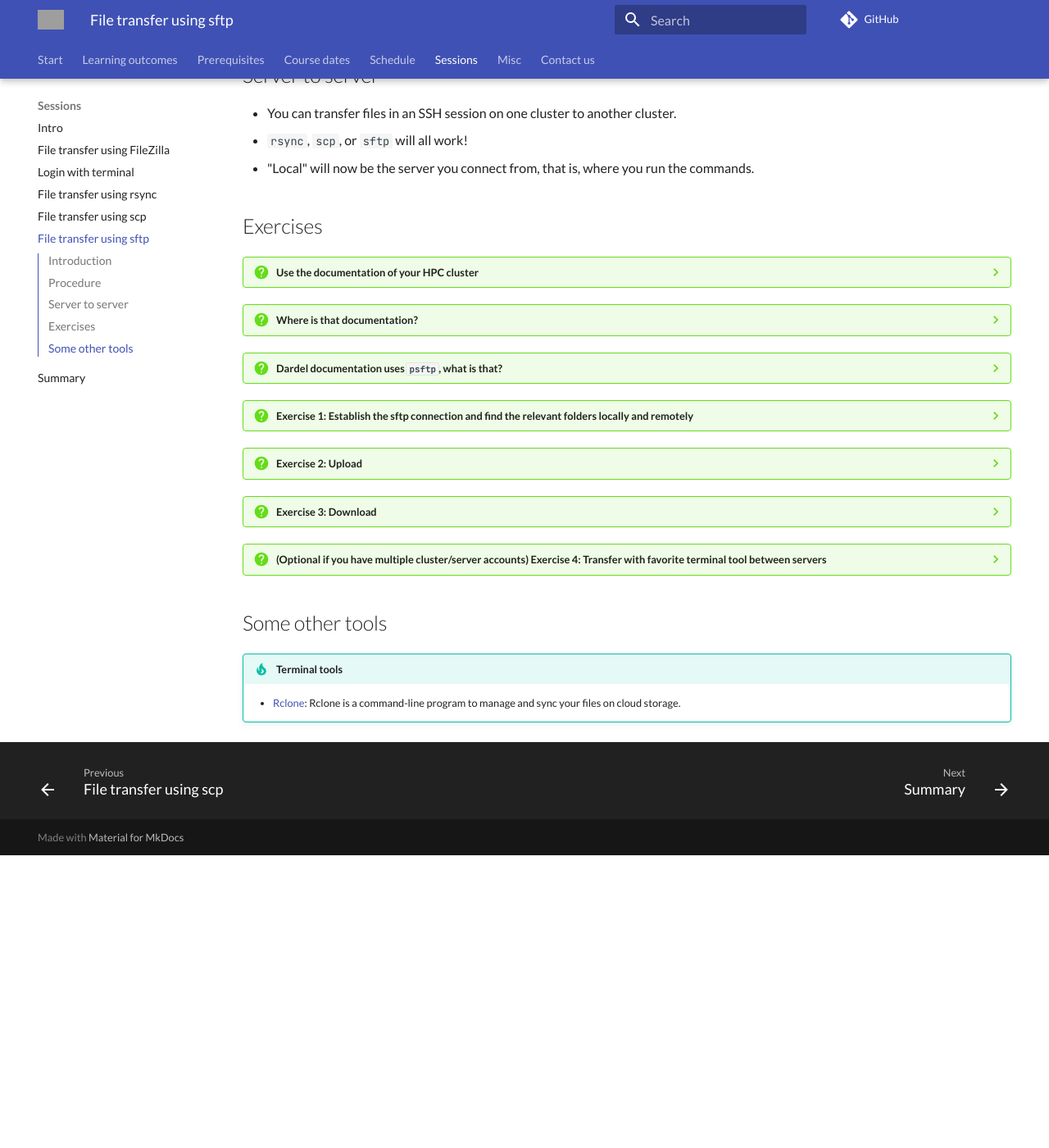
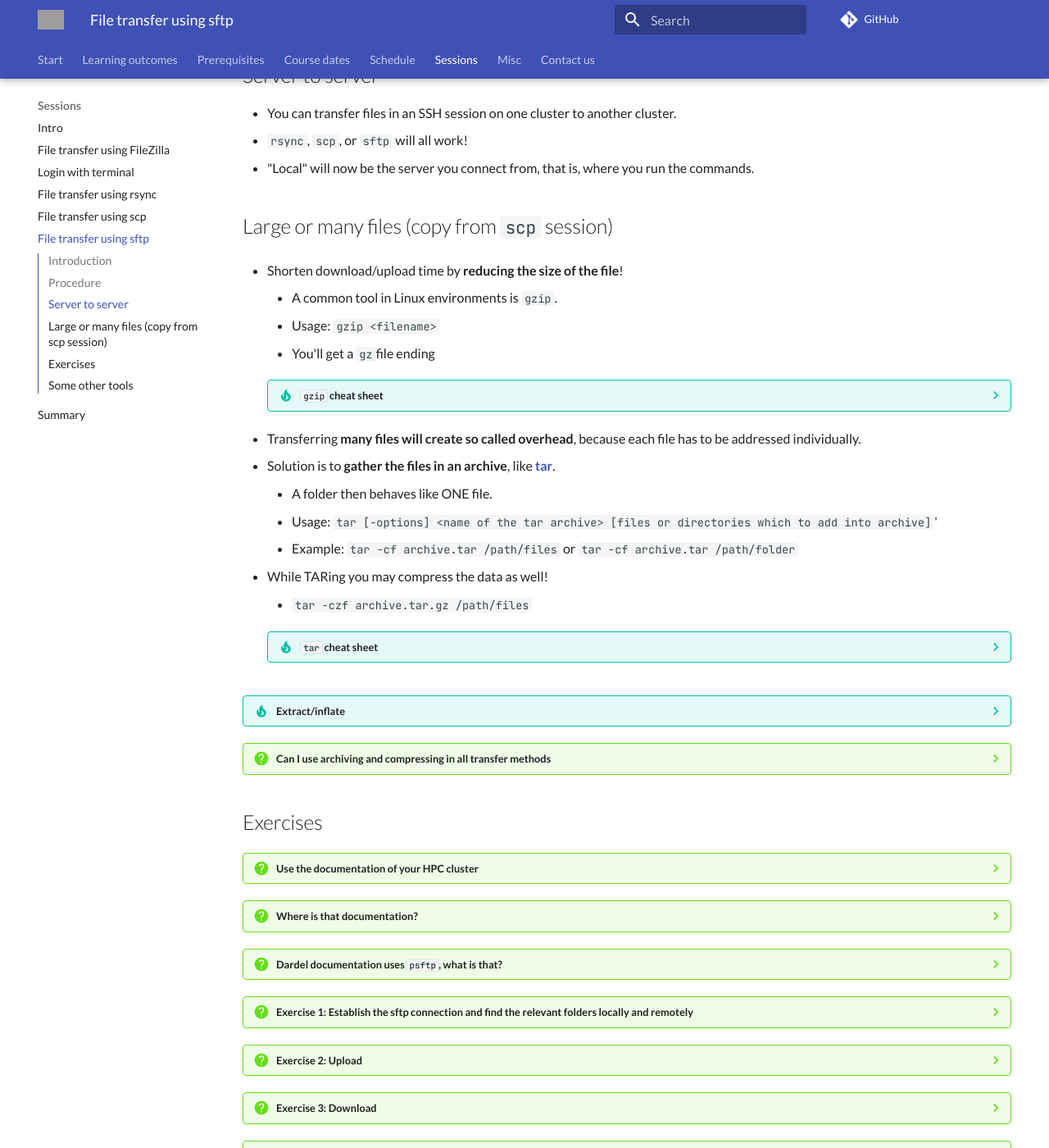
Before and after one commit to UPPMAX/naiss_file_transfer_course, an MkDocs documentation site: the page built from docs/sessions/sftp/README.md, in a window 1280 px wide and 1400 px high, scrolled down 1569 px. Shown: the whole window at 82% size. Built offline with MkDocs 1.6.1 and Material for MkDocs 9.7.7, drawn with Linux system fonts in a browser that asks for light colours; comment, search, counter and statistics services are not loaded; before the commit the page ends 2612 px from its top, so only the background shows below that; some of the changed text lies outside the part shown; grey boxes are pictures that could not be loaded.

Commit message:
README.md sftp ex5 and copy of archive section

```diff
--- a/docs/sessions/sftp/README.md
+++ b/docs/sessions/sftp/README.md
@@ -129,6 +129,40 @@ In `sftp` session, upload/download files to/from the server.
 - ``rsync``, ``scp``, or ``sftp`` will all work!
 - "Local" will now be the server you connect from, that is, where you run the commands.
 
+## Large or many files (copy from ``scp`` session)
+
+- Shorten download/upload time by **reducing the size of the file**!
+    - A common tool in Linux environments is ``gzip``.
+    - Usage: ``gzip <filename>``
+    - You'll get a ``gz``file ending
+
+    ???- tip "``gzip`` cheat sheet"
+
+        - [``gzip`` manual](https://www.gnu.org/software/gzip/manual/gzip.html#Sample)
+
+- Transferring **many files will create so called overhead**, because each file has to be addressed individually.
+- Solution is to **gather the files in an archive**, like [**tar**](https://en.wikipedia.org/wiki/Tar_(computing)).
+    - A folder then behaves like ONE file.
+    - Usage: ``tar [-options] <name of the tar archive> [files or directories which to add into archive]``'
+    - Example: ``tar -cf archive.tar /path/files`` or ``tar -cf archive.tar /path/folder``
+- While TARing you may compress the data as well!
+    - ``tar -czf archive.tar.gz /path/files``
+
+    ???- tip "``tar`` cheat sheet"
+
+        - [``tar`` manual](https://devhints.io/tar)
+
+???- tip "Extract/inflate"
+
+    - ``gunzip compressed file.gz``
+    - ``tar -xf archive.tar``
+    - ``tar -xzf archive.tar.gz``
+
+???- question "Can I use archiving and compressing in all transfer methods"
+
+    - Compressing and archiving is useful whenever you transfer files.
+    - No matter of which transfer tool you are using, graphical or in terminal!
+
 ## Exercises
 <!-- markdownlint-disable MD013 --><!-- Tables cannot be split up over lines, hence will break 80 characters per line -->
 
@@ -265,6 +298,45 @@ In `sftp` session, upload/download files to/from the server.
 
         - Proceed with ``put`` if you want to transfer from Tetralith (now local) to Rackham (remote)
 
+        - Video for Tetralith to Rackham
+
+???- question "Optional): Exercise 5: Test the difference between transferring one or several files"
+
+    Tips
+
+    In an SSH session (not SFTP) with REMOTE/server
+
+    - Create 100 files REMOTELY in a directory with name ``many_files``
+        - ``$ mkdir many_files_sftp``
+        - ``$ cd many_files_sftp``
+        - ``$ touch file_{1..1000}.txt``
+        - Check content: ``$ ls``  for checking
+        - Leave directory to be able to perform next step: ``$ cd ..``
+    - Also archive and zip the ``many_files_sftp`` folder to ``many_files_sftp.tar.qz``
+
+    Establish the SFTP session (Exercise 1)
+
+    - Download (to local) the _directory_ and note the time needed (not shown in numbers so count the seconds!)
+    - Download (to local) the ``.tar.gz`` file and note the time needed
+    - Was there a significant difference?
+
+    ???- tip "Answer (Example with Tetralith)"
+
+        Archiving and compressions step REMOTELY
+
+        - ``tar -cvzf many_files.tar.gz many_files``
+
+        Establish SFTP connection
+
+        - ``$ sftp sm_bcarl@tetralith.nsc.liu.se``
+
+        Download
+
+        - ``> get -r many_files`` (we need the recursive command ``-r``)
+        - ``> get many_files.tar.gz``
+
+        - Video for Tetralith
+
 ## Some other tools
 
 !!!- tip "Terminal tools"
```
Also changed, not shown: other parts of docs/sessions/sftp/README.md (+0 -1 lines).
